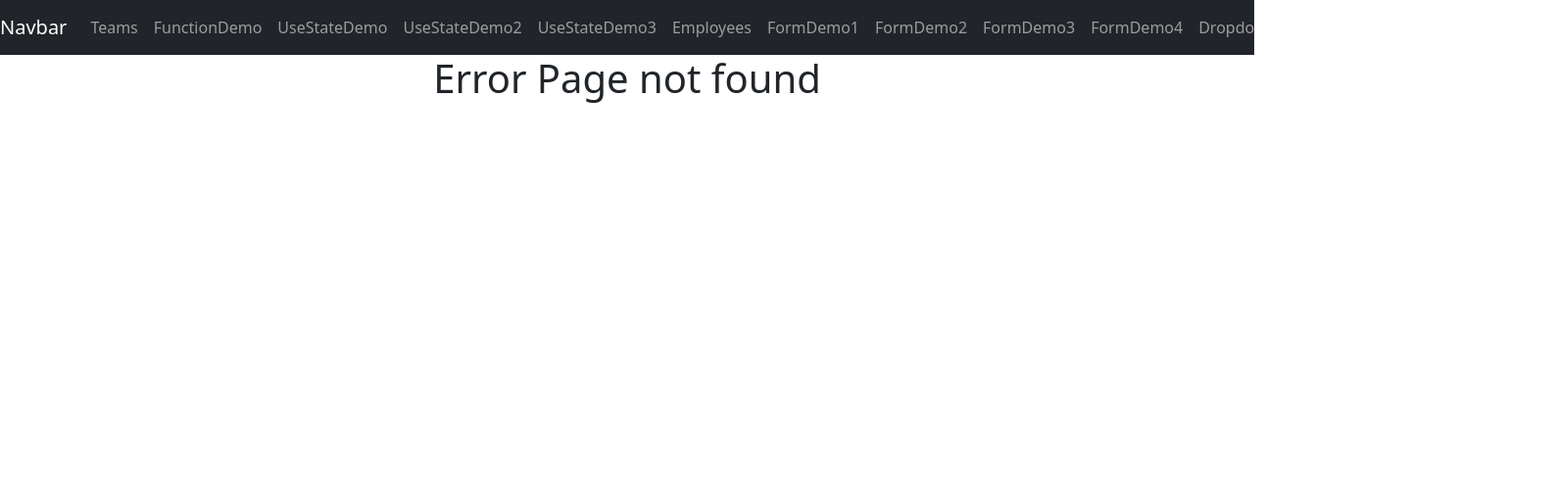
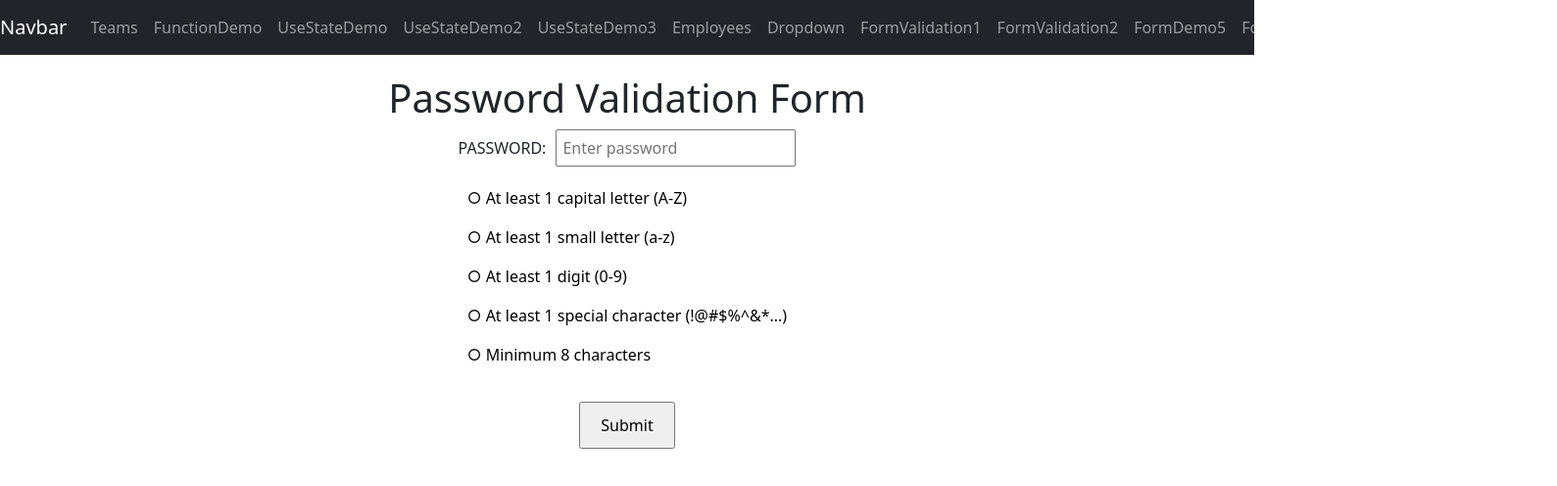
Before and after one commit to jig717/learing26, a React (Vite) app: page /FormDemo6 in a window 1280 px wide. Before the commit this address had no page. Shown: the top 496 px of the page at 98% size, 1589 px wide, since content can reach past the window. Built offline with nearby package versions, Linux system fonts and the light colour scheme.

Commit message:
FormValidation for pattan and validation and  check  all conditions

```diff
--- a/src/App.jsx
+++ b/src/App.jsx
@@ -38,6 +38,8 @@ import { FormDemo4 } from './Components/Form/FormDemo4';
 import { FormValidation1 } from './Components/Form/FormValidation1';
 import { Dropdown } from './Components/Form/dropdown';
 import { FormValidation2 } from './Components/Form/FormValidation2';
+import { FormDemo5 } from './Components/Form/FormDemo5';
+import { FormDemo6 } from './Components/Form/FormDemo6';
 //import './App.css'
 
 function App() {
@@ -76,8 +78,9 @@ function App() {
           <Route path='/UseStateDemo3' element={<UseStateDemo3></UseStateDemo3>}></Route>
           <Route path='/Employees' element={<Employees></Employees>}></Route>
           <Route path='/FormDemo1' element={<FormDemo1></FormDemo1>}></Route>
-
-          <Route path='/FormDemo2' element={<FormDemo2></FormDemo2>}></Route>
+            <Route path='/FormDemo2' element={<FormDemo2></FormDemo2>}></Route>
+          <Route path='/FormDemo5' element={<FormDemo5></FormDemo5>}></Route>
+          <Route path='/FormDemo6' element={<FormDemo6></FormDemo6>}></Route>
           <Route path='/Dropdown' element={<Dropdown></Dropdown>}></Route>
           <Route path='/*' element={<EeeoeNotFound></EeeoeNotFound>}></Route>
          </Routes>
--- /dev/null
+++ b/src/Components/Form/FormDemo5.jsx
@@ -0,0 +1,85 @@
+import React from 'react'
+import { useForm } from 'react-hook-form'
+
+export const FormDemo5 = () => {
+    //const{register,handleSubmit,formState:{errors}}=useForm()
+    const{register,handleSubmit,formState:{errors}}=useForm({mode:"all"}) //all onChange,onSubmit,onBlur,OnTouch
+    const submitHanlder = (data)=>{
+        console.log(data)
+    }
+
+    const validationSchema ={
+        nameValidator:{
+            required:{
+                value:true,
+                message:"Name is Required"
+            }
+        },
+        contactValidator:{
+            required:{
+                value:true,
+                message:"contact is required"
+            },
+            pattern:{
+                value:/[6-9]{1}[0-9]{9}$/, //regex
+                message:"invalid contact."
+            }
+        },
+        promoCodeValidator:{
+            required:{
+                value:true,
+                message:"promocode is required*"
+            },
+            //params -->udf variable..
+            validate:(params)=>{
+                //console.log("params",params)
+                return params == "2026" || "invalid promocode*"
+            }
+        },
+        hobbiesValidator:{
+            required:{
+                value:true,
+                message:"hobbies are required*"
+            },
+            validate:(params)=>{
+                //params == array
+                //console.log("hobbies. params..",params)
+                return params?.length>=2 || "min 2 hobbies are required*"
+            }
+        }
+    }
+
+
+  return (
+    <div style={{textAlign:"center"}}>
+        <form onSubmit={handleSubmit(submitHanlder)}>
+            <div>
+                <label>NAME:</label>
+                <input type='text' {...register("name",validationSchema.nameValidator)}></input>
+                {errors.name?.message}
+            </div>
+            <div>
+                <label>Contact:</label>
+                <input type='text' {...register("contact",validationSchema.contactValidator)}></input>
+                {errors.contact?.message}
+            </div>
+            <div>
+                <label>PROMO CODE</label>
+                <input type='text' {...register("promocode",validationSchema.promoCodeValidator)}></input>
+                {errors.promocode?.message}
+            </div>
+            <div>
+                    <label>HOBBIES</label> <br></br>
+                    Cricket:<input type='checkbox' {...register("hobbies",validationSchema.hobbiesValidator)} value="cricket"></input>
+                    Travel:<input type='checkbox' {...register("hobbies",validationSchema.hobbiesValidator)} value="travel"></input>
+                    Scrolling:<input type='checkbox' {...register("hobbies",validationSchema.hobbiesValidator)} value="scrolling"></input>
+
+            </div>
+            {errors.hobbies?.message}
+            <div>
+                <input type='submit'></input>
+            </div>
+        </form>
+    </div>
+  )
+}
--- /dev/null
+++ b/src/Components/Form/FormDemo6.jsx
@@ -0,0 +1,75 @@
+import React, { useState } from 'react'
+import { useForm } from 'react-hook-form'
+
+export const FormDemo6 = () => {
+    const { register, handleSubmit, watch, formState: { errors } } = useForm({ mode: "all" })
+
+    const password = watch("password", "")
+
+
+    const hasCapital = /[A-Z]/.test(password)
+    const hasSmall = /[a-z]/.test(password)
+    const hasDigit = /[0-9]/.test(password)
+    const hasSpecial = /[!@#$%^&*(),.?":{}|<>]/.test(password)
+    const hasMinLength = password.length >= 8
+
+    const submitHandler = (data) => {
+        console.log(data)
+    }
+
+    const validationSchema = {
+        passwordValidator: {
+            required: {
+                value: true,
+                message: "Password is required"
+            },
+            minLength: {
+                value: 8,
+                message: "Minimum 8 characters required"
+            }
+        }
+    }
+    const getValidationStyle = (isValid) => ({
+        color: password == "" ? "black" : isValid ? "green" : "red",
+    })
+
+    return (
+        <div style={{ textAlign: "center", padding: "20px" }}>
+            <h1>Password Validation Form</h1>
+            <form onSubmit={handleSubmit(submitHandler)}>
+                <div>
+                    <label>PASSWORD:</label>
+                    <input
+                        type="password"
+                        {...register("password", validationSchema.passwordValidator)}
+                        placeholder="Enter password"
+                        style={{ marginLeft: "10px", padding: "5px", fontSize: "16px" }}
+                    ></input>
+                    {errors.password && <span style={{ color: "red", display  : "block" }}>{errors.password.message}</span>}
+                </div>
+
+                <div style={{ marginTop: "20px", textAlign: "left", display: "inline-block" }}>
+                    <p style={getValidationStyle(hasCapital)}>
+                        {hasCapital ? "✓" : "○"} At least 1 capital letter (A-Z)
+                    </p>
+                    <p style={getValidationStyle(hasSmall)}>
+                       {hasSmall ? "✓" : "○"} At least 1 small letter (a-z)
+                    </p>
+                    <p style={getValidationStyle(hasDigit)}>
+                        {hasDigit ? "✓" : "○"} At least 1 digit (0-9)
+                    </p>
+                    <p style={getValidationStyle(hasSpecial)}>
+                        {hasSpecial ? "✓" : "○"} At least 1 special character (!@#$%^&*...)
+                    </p>
+                    <p style={getValidationStyle(hasMinLength)}>
+                        {hasMinLength ? "✓" : "○"} Minimum 8 characters
+                    </p>
+                </div>
+
+                <div style={{ marginTop: "20px" }}>
+                    <input type="submit" value="Submit" style={{ padding: "10px 20px", fontSize: "16px" }}></input>
+                </div>
+            </form>
+        </div>
+    )
+}
--- a/src/Components/Form/FormValidation2.jsx
+++ b/src/Components/Form/FormValidation2.jsx
@@ -72,6 +72,37 @@ export const FormValidation2 = () => {
           <input type='number' {...register("age",sakib.ageValidator)}></input>
           {errors.age?.message}
         </div>
+         <div>
+          <label>Phone:</label>
+          <input type='text' {...register("phone",{required:{value:true,message:"phone is required*"},
+          minLength:{value:10,message:"min 10 digit required*"},
+          maxLength:{value:10,message:"max 10 digit required*"}})}></input>
+          {errors.phone?.message}
+         </div>
+         <div>x
+          <label>Fav_Anime</label>
+          <input type="text" {...register("fav_anime" , {required:{value:true,message:"fav_anime is required*"}})}></input>
+          {errors.fav_anime?.message}
+         </div>
+         <div>
+          <label>Release_Year:</label>
+          <input type="number" {...register("release_year" , {required:{value:true,message:"release_year is required*"}})}></input>
+          {errors.release_year?.message}
+         </div>
+         <div>
+          <label>Rating:</label>
+          <input type="number" {...register("rating" , {required:{value:true,message:"rating is required*"},
+          min:{value:1,message:"min rating sh ould be 1"},
+          max:{value:10,message:"max rating should be 10"} })}></input>
+          {errors.rating?.message}
+         </div>
+         <div>
+          <label>Language:</label>
+          <input type="text" {...register("language" , {required:{value:true,message:"language is required*"},
+          minLength:{value:5,message:"min 5 char required*"},
+          maxLength:{value:20,message:"max 20 char required"}})}></input>
+          {errors.language?.message}
+         </div>
         <div>
           <input type='submit'></input>
         </div>
--- a/src/Components/NavBar.jsx
+++ b/src/Components/NavBar.jsx
@@ -82,7 +82,7 @@ export const NavBar = () => {
                   Employees
                 </Link>
               </li>
-              <li class="nav-item active">
+              {/* <li class="nav-item active">
                 <Link class="nav-link" to="/FormDemo1">
                   FormDemo1
                 </Link>
@@ -101,7 +101,7 @@ export const NavBar = () => {
                 <Link class="nav-link" to="/FormDemo4">
                   FormDemo4
                 </Link>
-              </li>
+              </li> */}
               <li class="nav-item active">
                 <Link class="nav-link" to="/Dropdown">
                 Dropdown
@@ -117,6 +117,16 @@ export const NavBar = () => {
                 FormValidation2
                 </Link>
               </li>
+              <li class="nav-item active">
+                <Link class="nav-link" to="/FormDemo5">
+                FormDemo5
+                </Link>
+              </li>
+              <li class="nav-item active">
+                <Link class="nav-link" to="/FormDemo6">
+                FormDemo6
+                </Link>
+              </li>
 
           </ul>
         </div>
```
